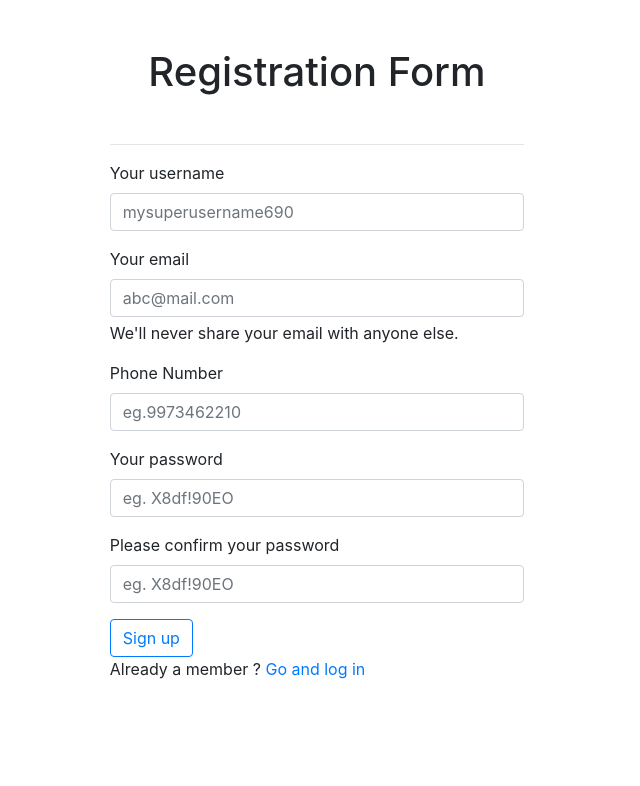
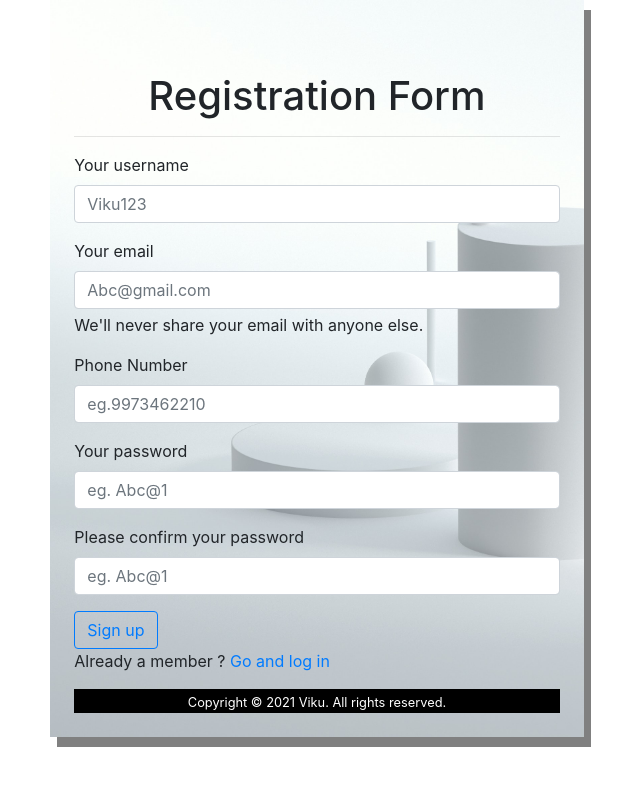
Before and after one commit to axelviku/PHP_Login_intern, a PHP site: page / in a window 1280 px wide. Shown: the top 786 px of the page, without its empty margins (323-963 px from the left). Run offline with PHP 8.4, Linux system fonts and the light colour scheme.

Commit message:
add styling and css to the file

```diff
--- a/index.php
+++ b/index.php
@@ -41,30 +41,31 @@
     <title>Registration Form</title>
     <meta name="viewport" content="width=device-width, initial-scale=1.0">
     <link rel="stylesheet" href="https://stackpath.bootstrapcdn.com/bootstrap/4.3.1/css/bootstrap.min.css"
-    integrity="sha384-ggOyR0iXCbMQv3Xipma34MD+dH/1fQ784/j6cY/iJTQUOhcWr7x9JvoRxT2MZw1T" crossorigin="anonymous">
+        integrity="sha384-ggOyR0iXCbMQv3Xipma34MD+dH/1fQ784/j6cY/iJTQUOhcWr7x9JvoRxT2MZw1T" crossorigin="anonymous">
+    <link rel="stylesheet" href="stylereg.css">
 
 </head>
 
 <body>
-    <div class="container">
+    <div class="container col-xl-5 col-lg-6 col-md-8 col-sm-10 mx-auto form p-4 css">
         <header>
-            <h1 class="text-center pt-5">Registration Form </h1>
+            <h1 class="text-center pt-5 ">Registration Form </h1>
         </header>
         <section>
             <div id="container_demo">
-                <div class="col-xl-5 col-lg-6 col-md-8 col-sm-10 mx-auto form p-4">
+                <div class="">
                     <hr>
                     <div id="register">
                         <form name="login" method="post" action="">
                             <div class="form-group">
                                 <label for="usernamesignup" data-icon="u">Your username</label>
                                 <input class="form-control" id="usernamesignup" name="username" required="required"
-                                    type="text" placeholder="mysuperusername690" />
+                                    type="text" placeholder="Viku123" />
                             </div>
                             <div class="form-group">
                                 <label for="emailsignup" data-icon="e"> Your email</label>
                                 <input class="form-control" id="emailsignup" name="emailid" required="required"
-                                    type="email" placeholder="abc@mail.com" />
+                                    type="email" placeholder="Abc@gmail.com" />
                                 <div id="emailHelp" class="form-text">We'll never share your email with anyone else.
                                 </div>
                             </div>
@@ -76,14 +77,15 @@
                             <div class="form-group">
                                 <label for="passwordsignup" data-icon="p">Your password </label>
                                 <input class="form-control" id="passwordsignup" name="password" required="required"
-                                    type="password" placeholder="eg. X8df!90EO" />
+                                    type="password" placeholder="eg. Abc@1" />
                             </div>
                             <div class="form-group">
                                 <label for="passwordsignup_confirm" data-icon="p">Please confirm your password </label>
                                 <input class="form-control" id="passwordsignup_confirm" name="confirm_password"
-                                    required="required" type="password" placeholder="eg. X8df!90EO" />
+                                    required="required" type="password" placeholder="eg. Abc@1" />
                             </div>
-                            <button type="submit" name="register" value="Sign up" class="btn btn-outline-primary">Sign
+                            <button type="submit" name="register" value="Sign up"
+                                class="btn btn-outline-primary bttn">Sign
                                 up</button>
                             <p>
                                 Already a member ?
@@ -95,6 +97,9 @@
                 </div>
             </div>
         </section>
+        <footer class="text-center">
+            <small>Copyright © <?php echo date("Y"); ?> Viku. All rights reserved.</small>
+        </footer>
     </div>
 
 
--- /dev/null
+++ b/stylereg.css
@@ -0,0 +1,16 @@
+/* change the background of registration page */
+.css{
+    background-image: url(img/back.jpg);
+    background-repeat: no-repeat;
+    background-size: cover;
+    box-shadow: 7px 10px grey;
+}
+
+
+.bttn:hover{
+    transition: all 1s;
+}
+footer{
+    background-color: black;
+    color: white;
+}
```
Also changed, not shown: home.php (+7 -6 lines), login.php (+5 -4 lines), style2.css (added, +12 -0 lines), stylehome.css (added, +10 -0 lines), img/back.jpg (added), img/backing.jpg (added), img/home.jpg (added).
